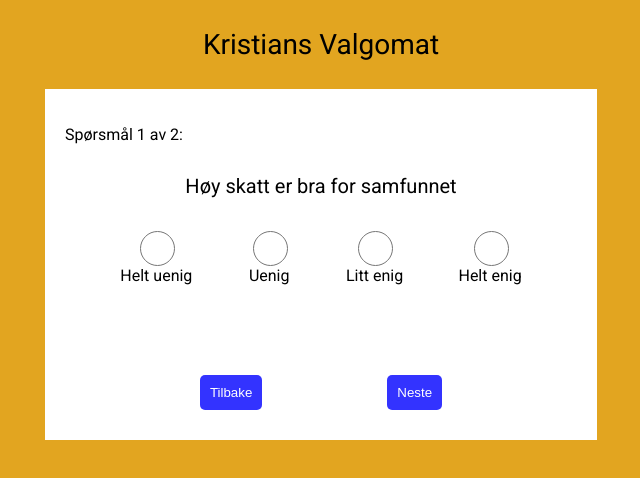
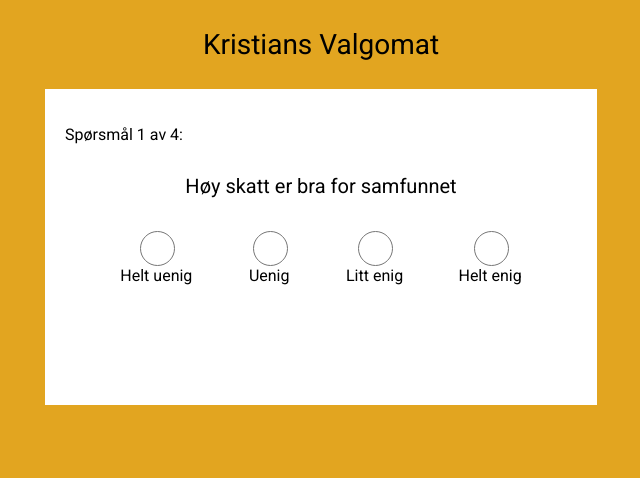
Before and after one commit to JoeBamaVEVO/Valgomat, a plain HTML site: page index.html in a window 1280 px wide. Shown: the whole page, without its empty margins (319-959 px from the left). Drawn offline with Linux system fonts and the light colour scheme.

Commit message:
Mange endringer

```diff
--- a/index.html
+++ b/index.html
@@ -8,12 +8,12 @@
     <link rel="preconnect" href="https://fonts.googleapis.com">
     <link rel="preconnect" href="https://fonts.gstatic.com" crossorigin>
     <link href="https://fonts.googleapis.com/css2?family=Roboto:wght@300;400&display=swap" rel="stylesheet">
-    <script src="script.js" defer></script>
+    <script src="script.js" type="module" defer></script>
 </head>
 <body>
     <div class="container">
         <p class="PageHeader">Kristians Valgomat</p>
-            <div class="ValgomatContent">
+            <div id="VC" class="ValgomatContent">
                 <p id="SpørsNum">Spørsmål 1</p>
                 <p class="ValgomatSporsmal" id="question">Jeg elsker Skatt!!!!</p>
                 <form class="ValgomatValg">
@@ -35,8 +35,8 @@
                     </div>
                 </form>
                 <div class="nav">
-                    <input class="NavBtn" id="btnBack" type="submit" value="Tilbake">
-                    <input class="NavBtn" id="btnNext" type="submit" value="Neste">
+                    <!-- <input class="NavBtn" id="btnBack" type="submit" value="Tilbake"> -->
+                    <!-- <input class="NavBtn" id="btnNext" type="submit" value="Neste"> -->
                 </div>
             </div>
         </div>
--- a/script.js
+++ b/script.js
@@ -1,140 +1,119 @@
-const questions = [
-    {
-        question: "Høy skatt er bra for samfunnet",
-        heltEnig:{
-            Høyre: 0,
-            Rødt: 2,
-            Frp : 0,
-        },
-        Littenig: {
-            Høyre: 0,
-            Rødt: 1,
-            Frp: 0,
-        },
-        Littuenig: {
-            Høyre: 2,
-            Rødt: 0,
-            Frp: 1,
-        },
-        heltUenig: {
-            Høyre: 1,
-            Rødt: 0,
-            Frp: 2,
-        }
-    },
-    {
-        question: "Ost er godt!",
-        heltEnig:{
-            Høyre: 0,
-            Rødt: 2,
-            Frp : 0,
-        },
-        Littenig: {
-            Høyre: 0,
-            Rødt: 1,
-            Frp: 0,
-        },
-        Littuenig: {
-            Høyre: 2,
-            Rødt: 0,
-            Frp: 1,
-        },
-        heltUenig: {
-            Høyre: 1,
-            Rødt: 0,
-            Frp: 2,
-        }
-    },
+import { questions } from "./spørsmål.js";
 
-]
+console.log(questions);
+// Du kan legge til flere spørsmål på samme måte som de over.
+
 
 let partyScores = {
+    Ap: 0,
     Høyre: 0,
     Frp: 0,
-    Rødt: 0
-}
-
-
+    SV: 0,
+    Venstre: 0,
+    Sp: 0,
+    KrF: 0,
+    MDG: 0,
+    Rødt: 0,
+};
 
 // Definerer i som 0 og skriver ut første spørsmål
 let i = 0;
 document.getElementById("SpørsNum").innerText = "Spørsmål " + (i + 1) + " av " + questions.length + ":";
 document.getElementById("question").innerText = questions[i].question;
 
+// Sjekker om du har svart på spørsmålet
+document.getElementById("HeltUenig").addEventListener("click", function () {
+    checkChoice(4); // Pass the choice as an argument to the function
+    setTimeout(() => {
+        NesteSpørsmål();
+        document.getElementById("HeltEnig").checked = false;
+    }, 200);
+    console.log("HeltUenig");
+});
+
+document.getElementById("Uenig").addEventListener("click", function () {
+    checkChoice(3);
+    setTimeout(() => {
+        NesteSpørsmål();
+        document.getElementById("HeltEnig").checked = false;
+    }, 200);
+    console.log("Uenig");
+});
+
+document.getElementById("LittEnig").addEventListener("click", function () {
+    checkChoice(2);
+    setTimeout(() => {
+        NesteSpørsmål();
+        document.getElementById("HeltEnig").checked = false;
+    }, 200);
+    console.log("Enig");
+});
+
+document.getElementById("HeltEnig").addEventListener("click", function () {
+    checkChoice(1);
+    setTimeout(() => {
+        NesteSpørsmål();
+        document.getElementById("HeltEnig").checked = false;
+    }, 200);
+    console.log("HeltEnig");
+});
+
 // Navigering fram mellom spørsmål
-document.getElementById("btnNext").addEventListener("click", function (){
+function NesteSpørsmål() {
     console.log(i);
     console.log("test length " + questions.length);
     //Sjekker om det er siste spørsmål
-        if(i == questions.length) {
-            return;
-        }
-        else if(i == questions.length -1) {
+    if (i == questions.length - 1) {
         result();
         return;
     }
-        // plusser i og skriver ut neste spørsmål
+    // sjekker svaret og legger det til i array
     i++;
     document.getElementById("question").innerText = questions[i].question;
     document.getElementById("SpørsNum").innerText = "Spørsmål " + (i + 1) + " av " + questions.length + ":";
-        if(localStorage.getItem(questions[i].question)){
+    if (localStorage.getItem(questions[i].question)) {
         document.getElementById(localStorage.getItem(questions[i].question)).checked = true;
     }
+};
 
-});
-// Navigering bakover mellom spørsmål
-document.getElementById("btnBack").addEventListener('click', function () {
-    if(i <= 0) {
-        console.log("Du er på første spørsmål");
-       return;
+function checkChoice(choice) {
+    console.log(Object.values(questions[i])[choice]);
+    let test = Object.values(questions[i])[choice];
+
+    for (let party in partyScores) {
+        partyScores[party] += test[party];
     }
-    i--;
-    document.getElementById("question").innerText = questions[i].question;
-    document.getElementById("SpørsNum").innerText = "Spørsmål " + (i + 1) + " av " + questions.length + ":";
-
-
-    if(localStorage.getItem(questions[i].question)){
-        document.getElementById(localStorage.getItem(questions[i].question)).checked = true;
-    }
-});
-
-// Sjekker om du har svart på spørsmålet
-document.getElementById("HeltUenig").addEventListener("click", function () {
-    let svar = "HeltUenig";
-    console.log("HeltUenig");
-    checkChoice(svar)
-});
-document.getElementById("Uenig").addEventListener("click", function () {
-    let svar = "Uenig";
-    console.log("Uenig");
-    checkChoice(svar)
-
-});
-document.getElementById("LittEnig").addEventListener("click", function () {
-    let svar = "LittEnig";
-    console.log("Enig");
-    checkChoice(svar)
-});
-document.getElementById("HeltEnig").addEventListener("click", function () {
-    let svar = "HeltEnig";
-    console.log("HeltEnig");
-    checkChoice(svar)
-});
-
-function checkChoice(svar) {
-    localStorage.setItem("question" + [i], svar);
+    console.log(partyScores);
 }
 
-function result(){
-    const items = { ...localStorage };
-    let i = 0;
-    while(i < questions.length){
-        let answer = Object.values(items)[i];
-        console.log(answer);
-        const heltEnigValue = questions[0].heltEnig;
-        console.log(heltEnigValue);
-        let party = Object.keys(heltEnigValue)[0];
-        i++;
+function result() {
+
+    // Convert the partyScores object into an array of key-value pairs
+    const partyScoresArray = Object.entries(partyScores);
+
+    // Sort the array in descending order based on the values (scores)
+    partyScoresArray.sort((a, b) => b[1] - a[1]);
+
+    // Convert the sorted array back to an object
+    const sortedPartyScores = Object.fromEntries(partyScoresArray);
+
+    console.log(JSON.stringify(sortedPartyScores, null, 2));
+
+    DisplayResult(sortedPartyScores)
 }
-    console.log(items);
+
+function DisplayResult(sortedPartyScores){
+    let Vcontent = document.getElementById('VC')
+
+    let result = document.createElement('p')
+
+    result.innerText = "Resultat"
+
+    Vcontent.appendChild(result)
+
+    for (let party in sortedPartyScores) {
+        let partyResult = document.createElement('p')
+        partyResult.innerText = party + ": " + sortedPartyScores[party]
+        Vcontent.appendChild(partyResult)
     }
+}
--- /dev/null
+++ b/spørsmål.js
@@ -0,0 +1,199 @@
+function getRandomValue() {
+    // Generer en tilfeldig verdi mellom 0 og 2 for svaralternativene
+    return Math.floor(Math.random() * 10);
+}
+
+export const questions = [
+    {
+        question: "Høy skatt er bra for samfunnet",
+        heltEnig: {
+            Ap: getRandomValue(),
+            Høyre: getRandomValue(),
+            Frp: getRandomValue(),
+            SV: getRandomValue(),
+            Venstre: getRandomValue(),
+            Sp: getRandomValue(),
+            KrF: getRandomValue(),
+            MDG: getRandomValue(),
+            Rødt: getRandomValue(),
+        },
+        LittEnig: {
+            Ap: getRandomValue(),
+            Høyre: getRandomValue(),
+            Frp: getRandomValue(),
+            SV: getRandomValue(),
+            Venstre: getRandomValue(),
+            Sp: getRandomValue(),
+            KrF: getRandomValue(),
+            MDG: getRandomValue(),
+            Rødt: getRandomValue(),
+        },
+        Littuenig: {
+            Ap: getRandomValue(),
+            Høyre: getRandomValue(),
+            Frp: getRandomValue(),
+            SV: getRandomValue(),
+            Venstre: getRandomValue(),
+            Sp: getRandomValue(),
+            KrF: getRandomValue(),
+            MDG: getRandomValue(),
+            Rødt: getRandomValue(),
+        },
+        heltUenig: {
+            Ap: getRandomValue(),
+            Høyre: getRandomValue(),
+            Frp: getRandomValue(),
+            SV: getRandomValue(),
+            Venstre: getRandomValue(),
+            Sp: getRandomValue(),
+            KrF: getRandomValue(),
+            MDG: getRandomValue(),
+            Rødt: getRandomValue(),
+        }
+    },
+    {
+        question: "Ost er godt!",
+        heltEnig: {
+            Ap: getRandomValue(),
+            Høyre: getRandomValue(),
+            Frp: getRandomValue(),
+            SV: getRandomValue(),
+            Venstre: getRandomValue(),
+            Sp: getRandomValue(),
+            KrF: getRandomValue(),
+            MDG: getRandomValue(),
+            Rødt: getRandomValue(),
+        },
+        LittEnig: {
+            Ap: getRandomValue(),
+            Høyre: getRandomValue(),
+            Frp: getRandomValue(),
+            SV: getRandomValue(),
+            Venstre: getRandomValue(),
+            Sp: getRandomValue(),
+            KrF: getRandomValue(),
+            MDG: getRandomValue(),
+            Rødt: getRandomValue(),
+        },
+        Littuenig: {
+            Ap: getRandomValue(),
+            Høyre: getRandomValue(),
+            Frp: getRandomValue(),
+            SV: getRandomValue(),
+            Venstre: getRandomValue(),
+            Sp: getRandomValue(),
+            KrF: getRandomValue(),
+            MDG: getRandomValue(),
+            Rødt: getRandomValue(),
+        },
+        heltUenig: {
+            Ap: getRandomValue(),
+            Høyre: getRandomValue(),
+            Frp: getRandomValue(),
+            SV: getRandomValue(),
+            Venstre: getRandomValue(),
+            Sp: getRandomValue(),
+            KrF: getRandomValue(),
+            MDG: getRandomValue(),
+            Rødt: getRandomValue(),
+        }
+    },
+    {
+        question: "Bør Norge øke sin innsats for å bekjempe klimaendringer?",
+        heltEnig: {
+            Ap: getRandomValue(),
+            Høyre: getRandomValue(),
+            Frp: getRandomValue(),
+            SV: getRandomValue(),
+            Venstre: getRandomValue(),
+            Sp: getRandomValue(),
+            KrF: getRandomValue(),
+            MDG: getRandomValue(),
+            Rødt: getRandomValue(),
+        },
+        LittEnig: {
+            Ap: getRandomValue(),
+            Høyre: getRandomValue(),
+            Frp: getRandomValue(),
+            SV: getRandomValue(),
+            Venstre: getRandomValue(),
+            Sp: getRandomValue(),
+            KrF: getRandomValue(),
+            MDG: getRandomValue(),
+            Rødt: getRandomValue(),
+        },
+        Littuenig: {
+            Ap: getRandomValue(),
+            Høyre: getRandomValue(),
+            Frp: getRandomValue(),
+            SV: getRandomValue(),
+            Venstre: getRandomValue(),
+            Sp: getRandomValue(),
+            KrF: getRandomValue(),
+            MDG: getRandomValue(),
+            Rødt: getRandomValue(),
+        },
+        heltUenig: {
+            Ap: getRandomValue(),
+            Høyre: getRandomValue(),
+            Frp: getRandomValue(),
+            SV: getRandomValue(),
+            Venstre: getRandomValue(),
+            Sp: getRandomValue(),
+            KrF: getRandomValue(),
+            MDG: getRandomValue(),
+            Rødt: getRandomValue(),
+        }
+    },
+    {
+        question: "Skal det være flere offentlige helsetjenester?",
+        heltEnig: {
+            Ap: getRandomValue(),
+            Høyre: getRandomValue(),
+            Frp: getRandomValue(),
+            SV: getRandomValue(),
+            Venstre: getRandomValue(),
+            Sp: getRandomValue(),
+            KrF: getRandomValue(),
+            MDG: getRandomValue(),
+            Rødt: getRandomValue(),
+        },
+        LittEnig: {
+            Ap: getRandomValue(),
+            Høyre: getRandomValue(),
+            Frp: getRandomValue(),
+            SV: getRandomValue(),
+            Venstre: getRandomValue(),
+            Sp: getRandomValue(),
+            KrF: getRandomValue(),
+            MDG: getRandomValue(),
+            Rødt: getRandomValue(),
+        },
+        Littuenig: {
+            Ap: getRandomValue(),
+            Høyre: getRandomValue(),
+            Frp: getRandomValue(),
+            SV: getRandomValue(),
+            Venstre: getRandomValue(),
+            Sp: getRandomValue(),
+            KrF: getRandomValue(),
+            MDG: getRandomValue(),
+            Rødt: getRandomValue(),
+        },
+        heltUenig: {
+            Ap: getRandomValue(),
+            Høyre: getRandomValue(),
+            Frp: getRandomValue(),
+            SV: getRandomValue(),
+            Venstre: getRandomValue(),
+            Sp: getRandomValue(),
+            KrF: getRandomValue(),
+            MDG: getRandomValue(),
+            Rødt: getRandomValue(),
+        }
+    }
+];
+
+
+
+// Du har nå totalt ti spørsmål i ditt spørsmålssett. Du kan legge til flere spørsmål på samme måte som de over.
```
Also changed, not shown: test.html (added, +11 -0 lines), 2 other files. Lines whose indentation alone changed are shown as unchanged.
